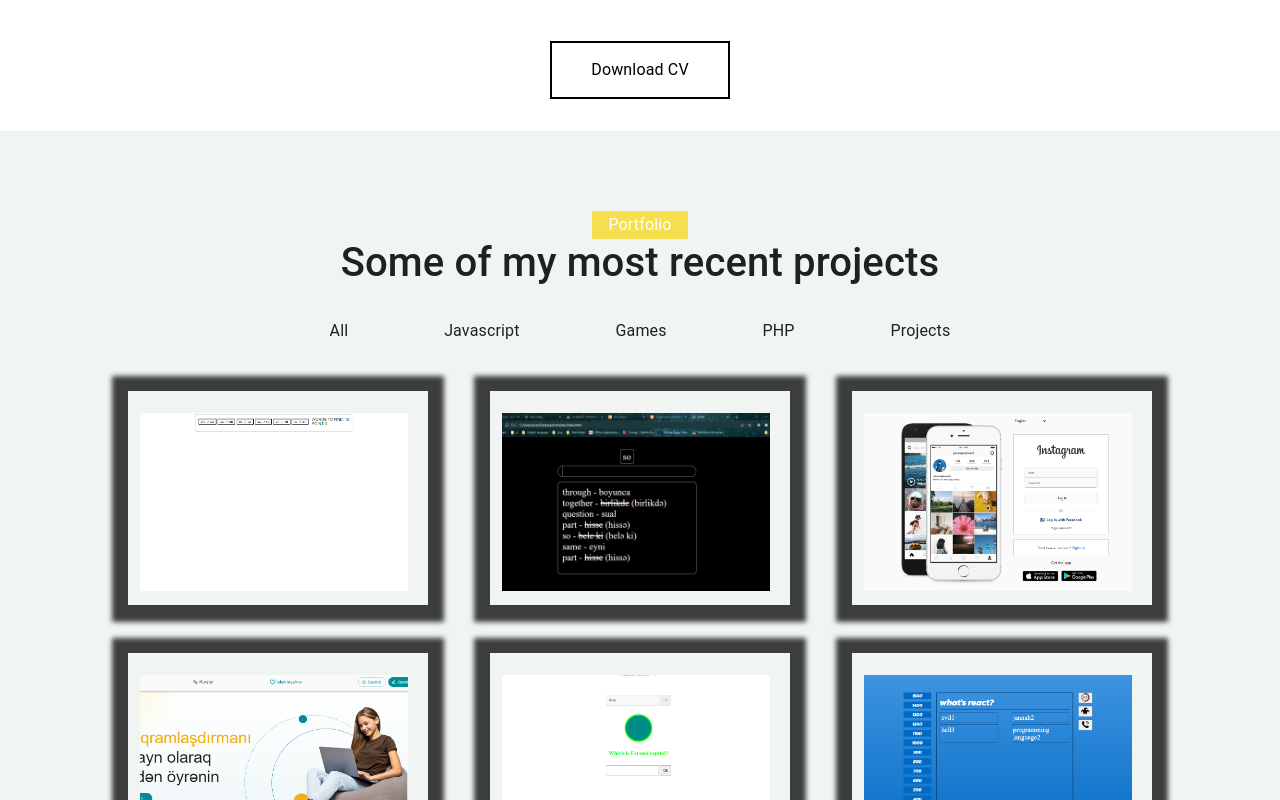
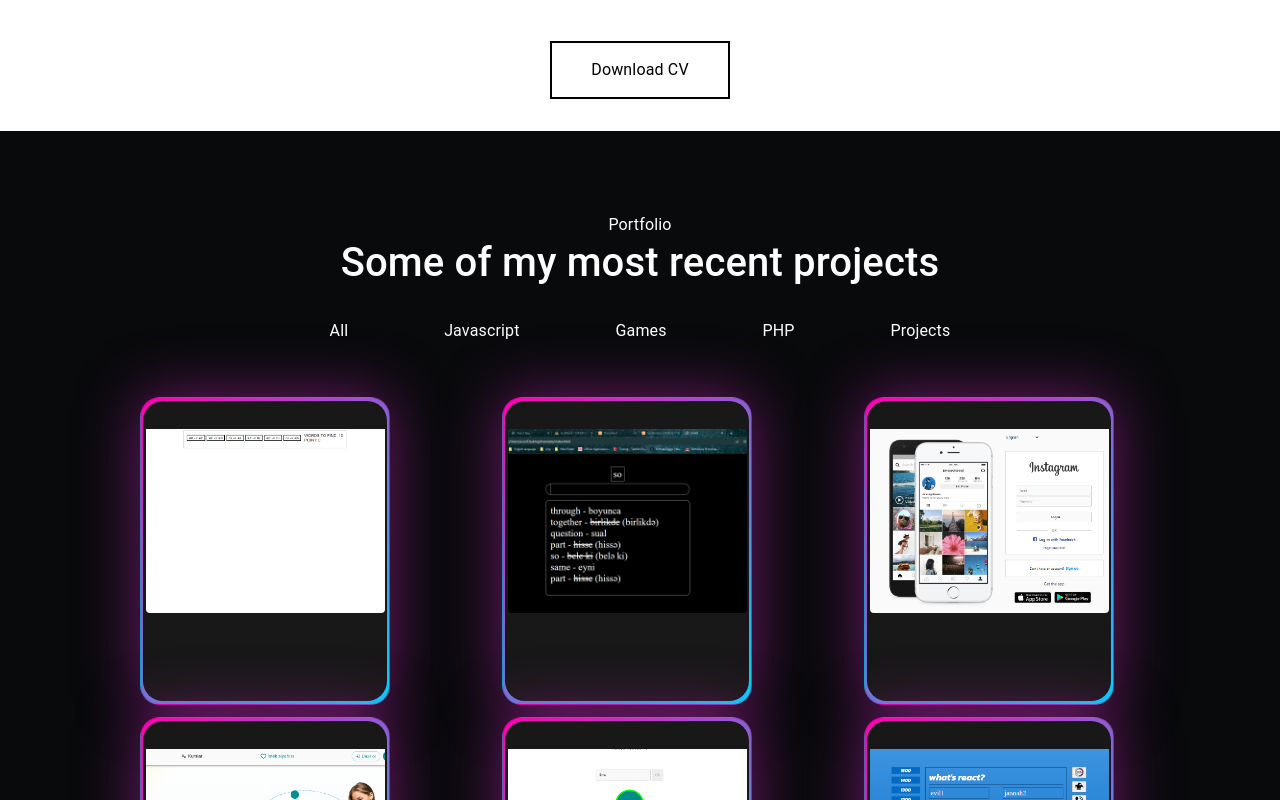
Before and after one commit to ShahmirzeMIT/Portfolio, a React (Create React App) app: page / in a window 1280 px wide. Shown: the part 3620-4420 px from the top of the page. Built offline with nearby package versions, Linux system fonts and the light colour scheme.

Commit message:
change some cotents

```diff
--- a/src/component/portfolio.js
+++ b/src/component/portfolio.js
@@ -49,14 +49,14 @@ function Portfolio() {
           {
             portfolio.filter((item)=>item.name=="portfolioTarget")
             .map((item ,i)=>
-              <div className="centr" key={i}>
-                  <div className="Portfolio yellow">{item[lang]}</div>
+              <div className="centr whitePo" key={i}>
+                  <div className="Portfolio whitePo">{item[lang]}</div>
                 </div>
               )
           }
           {
             portfolio.filter((item)=>item.name=="portfolioTitle")
-            .map((item ,i)=> <h1 key={i}>{item[lang]}</h1>
+            .map((item ,i)=> <h1 key={i} className="whitePo">{item[lang]}</h1>
               )
           }
            <div className="pickOut">
@@ -64,7 +64,7 @@ function Portfolio() {
                 {
                   portfolio.filter((item)=>item.id==53 || item.id==54 || item.id==55 ||item.id==56 || item.id==57 )
                   .map((item,i)=>
-                  <li key={i} onClick={() => setFilter(i)}>
+                  <li key={i} onClick={() => setFilter(i)} className="whitePo">
                     {item[lang]}
                   </li>
                   )
@@ -74,20 +74,34 @@ function Portfolio() {
            <div className={`pictures ${filter !== 0 ? "jsCenter" : ""}`}>
             {
               filterByCat().map((pic,i)=>
-                  <div key={i} className={`wd300 ${filter !== 0 ? " pd15" : ""}`} style={{boxShadow:"0px 1px 5px 16px rgba(0,0,0,0.75)",marginBottom:" 3em"
-                }}>
+                  <div key={i} className={`wd300 ${filter !== 0 ? " pd15" : ""}`}>
                       {values.map((v, idx) => (
 
-                    <Button key={idx} className="me-2 mb-2" onClick={() => handleShow(v)}>
+                    <Button key={idx} className="me-2 mb-2 h100" onClick={() => handleShow(v)}>
+
+                      <div className="card h100">
+                        {/* <img src={`./assets/img/${pic.src}`} className="pimage"/> */}
                         <CardMedia
                           component="img"
                           height="194"
                           image={`./assets/img/${pic.src}`}
                           alt="Paella dish"
-                          onClick={()=>setPickOut(pic.id)}
+                          onClick={()=>setPickOut(pic.id)} className="pimage"
                         />
-                        {/* <img src=  /> */}
+
+{
+                           portImage.map((item,i)=>
+                               item.Uplaod_id.includes(pickOut)?
+                               <div style={{display:"flex",justifyContent:"center",position:"relative",zIndex:999}}>
+                                <br></br>
+                                <p style={{margin:"2em"}}><a href={item.git} target="_blank"><BsGithub style={{fontSize:"2em",color:"white"}}/></a></p>
+                                <p style={{margin:"2em"}}><a href={item.site} target="_blank"><FaSitemap style={{fontSize:"2em",color:"white"}}/></a></p>
+                              </div>:""
+                               )
+                        }
+                      </div>
                     </Button>
+
 	           ))}
                      <Modal show={show} fullscreen={fullscreen} onHide={() => setShow(false)}>
                       <Modal.Header closeButton>
@@ -103,11 +117,6 @@ function Portfolio() {
                                  <video width="400" controls>
                                     <source src={"./assets/img/" + item.name} type="video/mp4"/>
                                   </video>
-                              </div>
-                              <div style={{display:"flex",justifyContent:"center"}}>
-                                <br></br>
-                                <p style={{margin:"2em"}}><a href={item.git} target="_blank"><BsGithub style={{fontSize:"2em",color:"black"}}/></a></p>
-                                <p style={{margin:"2em"}}><a href={item.site} target="_blank"><FaSitemap style={{fontSize:"2em",color:"black"}}/></a></p>
                               </div>
                                </>
                                :""
--- a/src/index.css
+++ b/src/index.css
@@ -234,7 +234,34 @@ display: none;
   }
   .wd-80 {
     width: 100% ;
-   }
+   }/* glowing hover card made by: csozi | Website: english.csozi.hu*/
+
+.card {
+  position: relative;
+  width: 250px;
+  background: rgb(255, 0, 179);
+  background: linear-gradient(137deg, rgb(255, 0, 179) 0%, rgba(0,212,255,1) 100%);
+  transition: 0.3s ease;
+  border-radius: 20px !important;
+  filter: drop-shadow(0px 0px 30px rgba(209, 38, 197, 0.5));
+}
+
+.card::after {
+  content: '';
+  background-color: #181818;
+  position: absolute;
+  z-index: 1;
+  transition: 0.3s ease;
+  height: 98%;
+  width: 98%;
+  top: 1%;
+  left: 1%;
+  border-radius: 20px;
+}
+
+.card:hover {
+  filter: drop-shadow(0px 0px 30px rgba(209, 38, 197, 1));
+}
 
   .Know{
     display: flex;
@@ -362,10 +389,13 @@ height: 110px;
   margin: 0 auto;
   }
   .bgBeige{
-    background-color: rgb(240 245 244);;
+    background-color:#090a0c;
   }
   .centr{
     text-align: center;
+  }
+  .whitePo{
+    color: white;
   }
   .Portfolio{
     margin: 0 auto;
@@ -406,9 +436,21 @@ height: 110px;
 
   .wd300{
     width: 300px;
+    height: 320px;
+  }
+  .pimage{
+    position: relative;
+    height: 200px;
+    z-index: 9999999;
+    border-radius: 4px;
+    object-fit: cover;
+    width: 239px !important;
+    margin: 15px auto;
+  }
+  .h100{
+    height: 100% !important;
   }
   .wd300 img{
-    width: 100%;
     padding-top: 1em;
   }
   .bgGray{
@@ -892,6 +934,7 @@ color: white;
   flex-wrap: wrap;
 
   }
+
   .call{
     width: 400px;
   }
```
